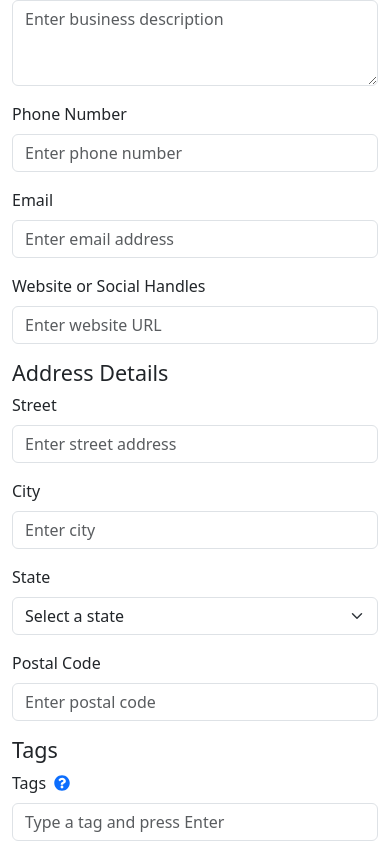
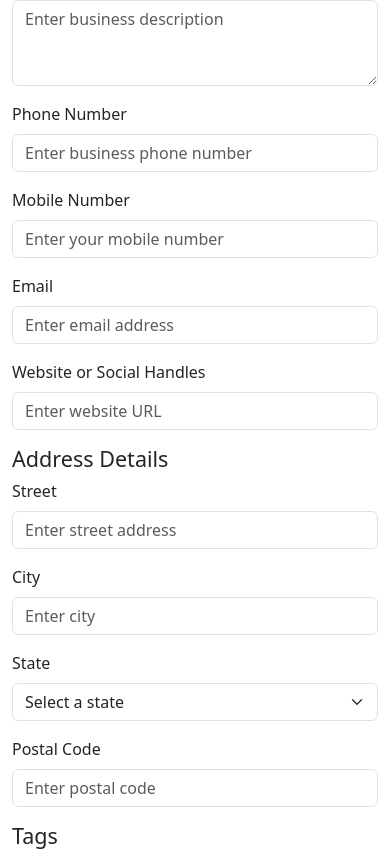
Before and after one commit to Taylordevelopes/blk-411-website, a Next.js app: page /registration in a window 390 px wide. Shown: the part 751-1604 px from the top of the page. Built offline with nearby package versions, Linux system fonts and the light colour scheme.

Commit message:
added mobile number to form and comma

```diff
--- a/src/app/api/add-business/route.ts
+++ b/src/app/api/add-business/route.ts
@@ -16,6 +16,7 @@ export async function POST(req: NextRequest) {
         category: string;
         description?: string | null;
         phoneNumber: string;
+        mobileNumber?: string | null;
         email: string;
         website?: string | null;
         agentCode?: string | null;
@@ -48,14 +49,15 @@ export async function POST(req: NextRequest) {
 
     // ✅ Insert into `businesses` table
     const businessResult = await client.query(
-      `INSERT INTO businesses (name, category, description, phonenumber, email, website, agentid, status, createdat, updatedat)
-       VALUES ($1, $2, $3, $4, $5, $6, $7, 'pending', NOW(), NOW())
+      `INSERT INTO businesses (name, category, description, phonenumber, mobilenumber, email, website, agentid, status, createdat, updatedat)
+       VALUES ($1, $2, $3, $4, $5, $6, $7, $8, 'pending', NOW(), NOW())
        RETURNING businessid`,
       [
         businessData.name,
         businessData.category,
         businessData.description || null,
         businessData.phoneNumber,
+        businessData.mobileNumber || null,
         businessData.email,
         businessData.website || null,
         agentId, // ✅ Set `agentid` correctly
--- a/src/app/registration/page.tsx
+++ b/src/app/registration/page.tsx
@@ -20,6 +20,7 @@ type FormData = {
   category: string;
   description?: string;
   phoneNumber: string;
+  mobileNumber: string;
   email: string;
   website?: string;
   street: string;
@@ -51,6 +52,7 @@ export default function CustomerAddBusiness() {
     category: "",
     description: "",
     phoneNumber: "",
+    mobileNumber: "",
     email: "",
     website: "",
     street: "",
@@ -409,12 +411,23 @@ export default function CustomerAddBusiness() {
                 name="phoneNumber"
                 value={formData.phoneNumber}
                 onChange={handleChange}
-                placeholder="Enter phone number"
+                placeholder="Enter business phone number"
                 isInvalid={!!errors.phoneNumber}
               />
               <Form.Control.Feedback type="invalid">
                 {errors.phoneNumber}
               </Form.Control.Feedback>
+            </Form.Group>
+
+            <Form.Group className="mb-3" controlId="businessMobileNumber">
+              <Form.Label>Mobile Number</Form.Label>
+              <Form.Control
+                type="text"
+                name="mobileNumber"
+                value={formData.mobileNumber}
+                onChange={handleChange}
+                placeholder="Enter your mobile number"
+              />
             </Form.Group>
 
             <Form.Group className="mb-3" controlId="businessEmail">
@@ -540,7 +553,7 @@ export default function CustomerAddBusiness() {
               <Form.Control
                 type="text"
                 name="tags"
-                placeholder="Type a tag and press Enter"
+                placeholder="Type a tag and press space or seperate by comma"
                 value={tagInput}
                 onChange={(e) => setTagInput(e.target.value)}
                 onKeyDown={handleTagKeyDown}
```
